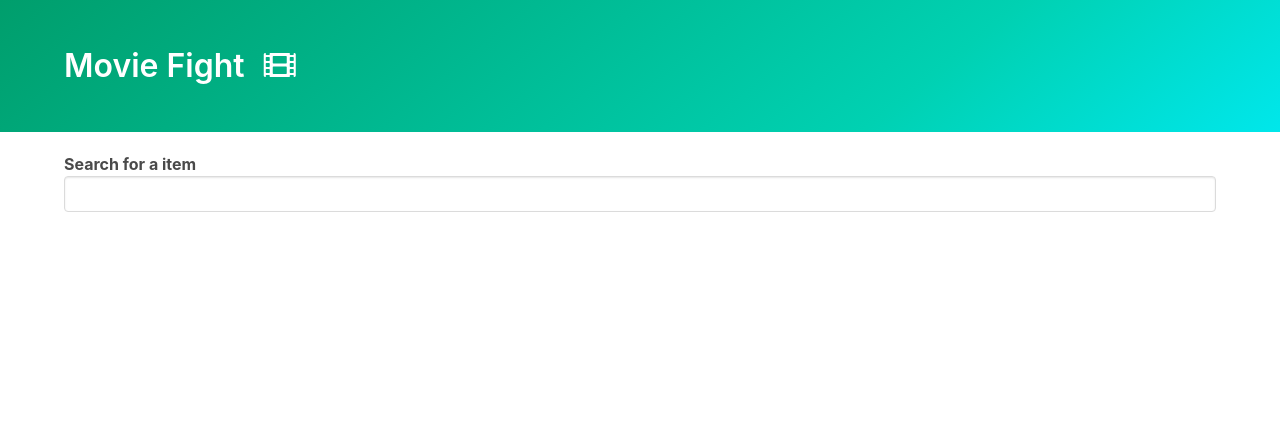
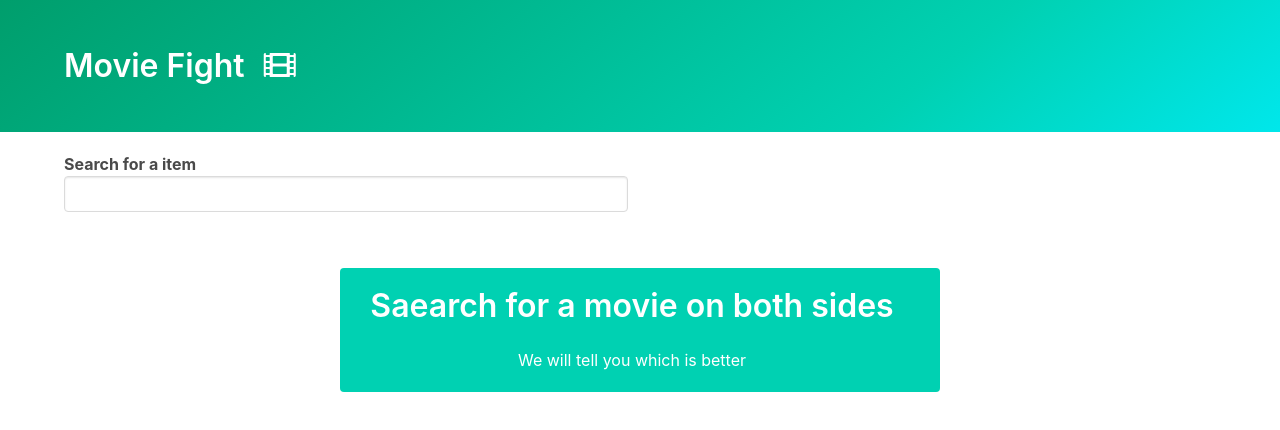
Before and after one commit to 3willows/moviesApiIProject, a plain HTML site: page index.html in a window 1280 px wide. Drawn offline with nearby package versions, Linux system fonts and the light colour scheme.

Commit message:
add autoCompleteConfig

```diff
--- a/index.html
+++ b/index.html
@@ -22,13 +22,22 @@
     </div>
   </section>
   <div class="container">
-    <div class="autocomplete">
+    <div class="columns">
+      <div class="column">
+        <div id="left-autocomplete"></div>
+      </div>
+      <div class="column">
+        <div id="right-autocomplete"></div>
+      </div>
     </div>
-    <div id="summary"></div>
-    <div id="target"></div>
-    <script src="utils.js"></script>
-    <script src="autocomplete.js"></script>
-    <script src="index.js"></script>
+    <div class="colum is-half notification is-primary tutorial">
+      <h1 class="title">Saearch for a movie on both sides</h1>
+      <p class-="subtitle">We will tell you which is better</p>
+    </div>
+  </div>
+  <script src="utils.js"></script>
+  <script src="autocomplete.js"></script>
+  <script src="index.js"></script>
 </body>
 
 </html>
--- a/index.js
+++ b/index.js
@@ -1,5 +1,4 @@
-createAutoComplete({
-  root: document.querySelector(".autocomplete"),
+const autCompleteConfig = {
   renderOption(movie) {
     const imgSrc = movie.Poster === "N/A" ? '' : movie.Poster;
     return `
@@ -16,7 +15,12 @@ createAutoComplete({
     // my approach here differs from the tutorial.
     // The tutorial sticks the whole function here; I do it slightly differly by referencing it.  The tutorial adds the async here, where I leave it down below (could cause bugs later).
   }
-});
+};
+
+createAutoComplete({
+  ...autCompleteConfig,
+  root: document.querySelector("#left-autocomplete"),
+  });
 
 const fetchData = async searchTerm => {
   const response = await axios.get('http://www.omdbapi.com/', {
@@ -32,7 +36,7 @@ const fetchData = async searchTerm => {
   }
   return response.data.Search;
 };
-//example
+
 const onMovieSelect = async movie => {
   const response = await axios.get('http://www.omdbapi.com/', {
     params: {
```
